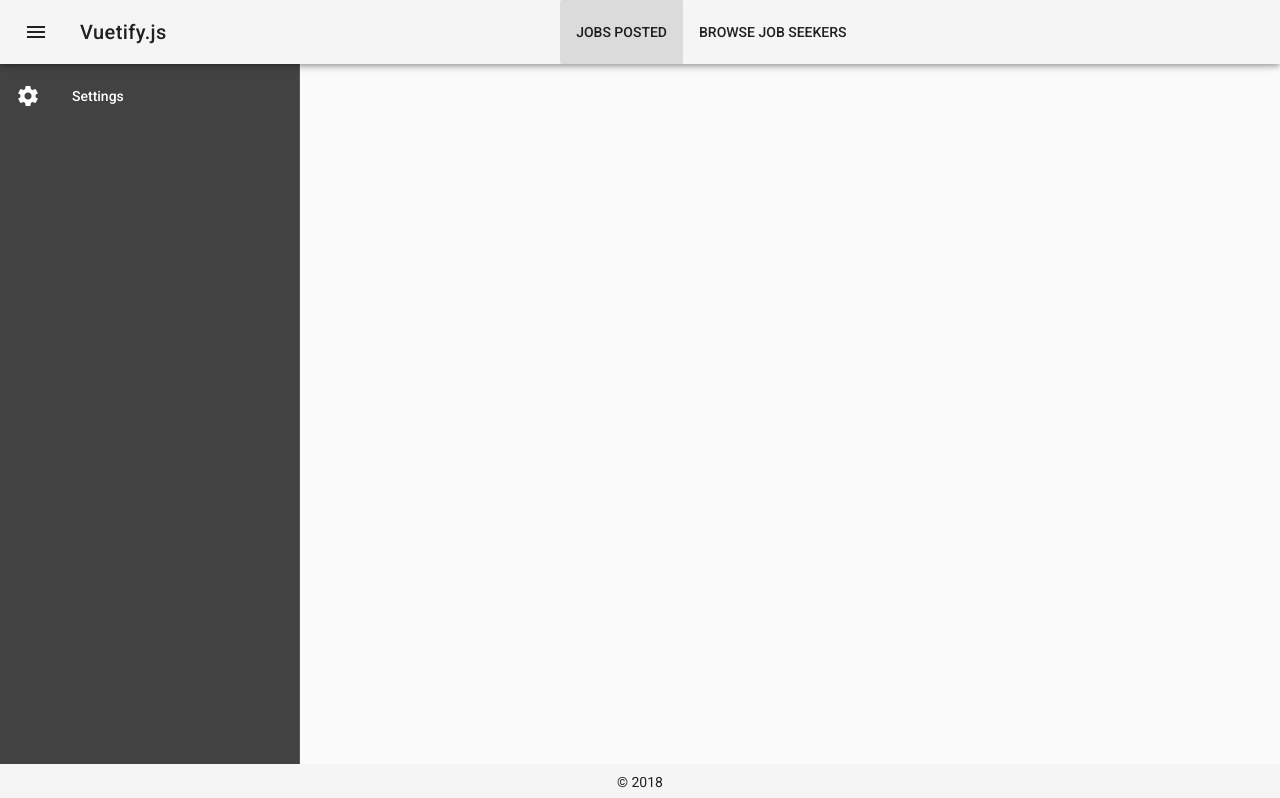
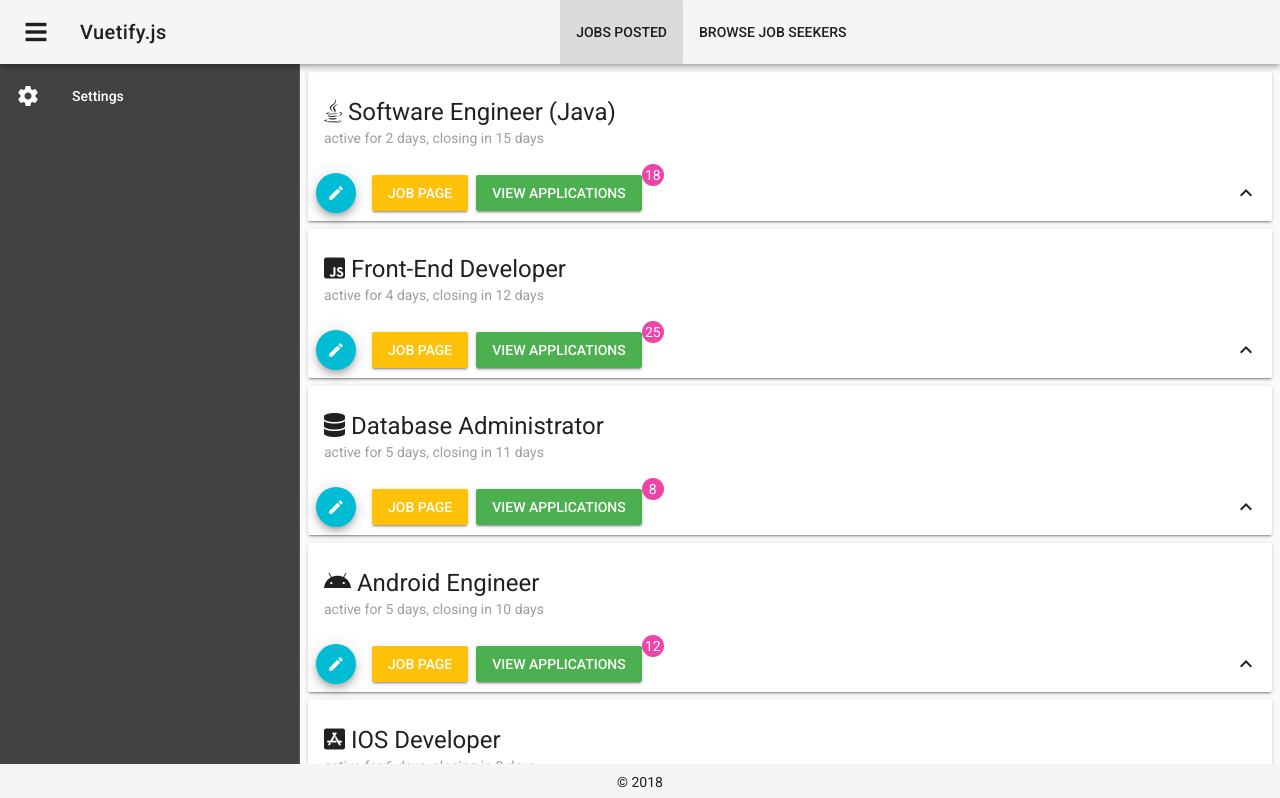
Before and after one commit to douglasleekiathui/wwcode, a Vue app: page / in a window 1280 px wide. Shown: the top 798 px of the page. Built offline with nearby package versions, Linux system fonts and the light colour scheme.

Commit message:
basic dashboard

```diff
--- a/index.html
+++ b/index.html
@@ -5,6 +5,7 @@
     <meta name="viewport" content="width=device-width,initial-scale=1.0">
     <title>team7</title>
     <link href='https://fonts.googleapis.com/css?family=Roboto:300,400,500,700|Material+Icons' rel="stylesheet">
+    <link href="https://cdn.jsdelivr.net/npm/font-awesome@4.7.0/css/font-awesome.min.css" rel="stylesheet">
   </head>
   <body>
     <div id="app"></div>
--- a/package.json
+++ b/package.json
@@ -10,6 +10,7 @@
     "build": "node build/build.js"
   },
   "dependencies": {
+    "@fortawesome/fontawesome-free": "^5.2.0",
     "vue": "^2.5.2",
     "vue-router": "^3.0.1",
     "vuetify": "^1.0.0"
@@ -42,7 +43,7 @@
     "semver": "^5.3.0",
     "shelljs": "^0.7.6",
     "uglifyjs-webpack-plugin": "^1.1.1",
-    "url-loader": "^0.5.8",
+    "url-loader": "^1.0.1",
     "vue-loader": "^13.3.0",
     "vue-style-loader": "^3.0.1",
     "vue-template-compiler": "^2.5.2",
--- /dev/null
+++ b/src/components/jobs/DetailsPage.vue
@@ -0,0 +1,15 @@
+<template>
+    <div>
+      <h1>Details</h1>
+    </div>
+</template>
+
+<script>
+    export default {
+        name: "DetailsPage"
+    }
+</script>
+
+<style scoped>
+
+</style>
--- a/src/components/jobs/Index.vue
+++ b/src/components/jobs/Index.vue
@@ -0,0 +1,117 @@
+<template>
+  <div>
+      <div v-for="job in cardItems">
+        <v-flex>
+          <v-card class="ma-2">
+            <v-card-title primary-title>
+              <div>
+                <div class="headline"><i :class="job.icon"></i> {{job.headline}}</div>
+                <span class="grey--text">{{job.subtitle}}</span>
+              </div>
+            </v-card-title>
+            <v-card-actions>
+              <v-dialog v-model="dialog" persistent max-width="500px">
+                <v-btn slot="activator" color="cyan" fab small dark class="mr-3">
+                  <v-icon>edit</v-icon>
+                </v-btn>
+                <job-details @showDialog="toggleDialog"></job-details>
+              </v-dialog>
+                  <v-btn color="warning mr-2" @click="$router.push({name: 'JobDetailsPage'})">Job Page</v-btn>
+              <v-badge>
+                <span slot="badge">{{job.newApplicants}}</span>
+                <v-btn color="success" @click="$router.push({name: 'Applicants'})">View Applications</v-btn>
+              </v-badge>
+              <v-spacer></v-spacer>
+              <v-btn icon @click="job.showDetails = !job.showDetails">
+                <v-icon>{{ job.showDetails ? 'keyboard_arrow_down' : 'keyboard_arrow_up' }}</v-icon>
+              </v-btn>
+            </v-card-actions>
+
+            <v-slide-y-transition>
+              <v-card-text v-show="job.showDetails">
+                {{job.details}}
+              </v-card-text>
+            </v-slide-y-transition>
+          </v-card>
+        </v-flex>
+      </div>
+      <v-layout row>
+
+      </v-layout>
+  </div>
+</template>
+
+<script>
+  import JobDetails from "./jobDetails";
+  export default {
+    components: {JobDetails},
+    data: () => ({
+      show: false,
+      dialog: false,
+      cardItems: [
+        {
+          code: '001',
+          headline: 'Software Engineer (Java)',
+          icon: 'fab fa-java',
+          newApplicants: 18,
+          subtitle: 'active for 2 days, closing in 15 days',
+          showDetails: false,
+          details: 'Designing, implementing, and maintaining Java applications that are often high-volume and low-latency Applications Delivering high availability and performance Contributing in all phases of the development lifecycle Writing well-designed, efficient, and testable code'
+        },
+        {
+          code: '002',
+          headline: 'Front-End Developer',
+          icon: 'fab fa-js-square',
+          newApplicants: 25,
+          subtitle: 'active for 4 days, closing in 12 days',
+          showDetails: false,
+          details: 'Experienced in developing user-facing UI features for the web. Enjoys building reusable code and libraries UI components in the design system. Does not shy away from having your codes reviewed by your peers.'
+        },
+        {
+          code: '003',
+          headline: 'Database Administrator',
+          icon: 'fas fa-database',
+          newApplicants: 8,
+          subtitle: 'active for 5 days, closing in 11 days',
+          showDetails: false,
+          details: 'Designing, implementing, and maintaining Java applications that are often high-volume and low-latency Applications Delivering high availability and performance Contributing in all phases of the development lifecycle Writing well-designed, efficient, and testable code'
+        },
+        {
+          code: '004',
+          headline: 'Android Engineer',
+          icon: 'fab fa-android',
+          newApplicants: 12,
+          subtitle: 'active for 5 days, closing in 10 days',
+          showDetails: false,
+          details: 'Designing, implementing, and maintaining Java applications that are often high-volume and low-latency Applications Delivering high availability and performance Contributing in all phases of the development lifecycle Writing well-designed, efficient, and testable code'
+        },
+        {
+          code: '005',
+          headline: 'IOS Developer',
+          newApplicants: 3,
+          icon: 'fab fa-app-store-ios',
+          subtitle: 'active for 6 days, closing in 8 days',
+          showDetails: false,
+          details: 'Designing, implementing, and maintaining Java applications that are often high-volume and low-latency Applications Delivering high availability and performance Contributing in all phases of the development lifecycle Writing well-designed, efficient, and testable code'
+        },
+        {
+          code: '006',
+          headline: 'Graduate Program',
+          newApplicants: 35,
+          icon: 'fas fa-graduation-cap',
+          subtitle: 'active for 15 days, closing in 20 days',
+          showDetails: false,
+          details: 'Develop, design and maintain technologies that improve the way our clients and the world works. Transform technology trends into solutions that meet client requirements from analysis to implementation.'
+        }
+      ]
+    }),
+    methods: {
+      toggleDialog(payload) {
+        this.dialog = payload
+      }
+    }
+  }
+</script>
+<style>
+
+</style>
--- /dev/null
+++ b/src/components/jobs/jobDetails.vue
@@ -0,0 +1,108 @@
+<template>
+      <v-card>
+        <v-card-title>
+          <span class="headline">{{job.headline}}</span>
+        </v-card-title>
+        <v-card-text>
+          <v-container grid-list-md>
+            <v-layout wrap>
+              <v-flex>
+                <v-text-field
+                  label="How many people are you hiring for this position"
+                  type="number"
+                  required
+                  prepend-icon="face"
+                  :value="job.positions"
+                ></v-text-field>
+              </v-flex>
+              <v-flex xs12>
+                <v-menu
+                  ref="menu"
+                  :close-on-content-click="false"
+                  v-model="menu"
+                  :nudge-right="40"
+                  :return-value.sync="date"
+                  lazy
+                  transition="scale-transition"
+                  offset-y
+                  full-width
+                  min-width="290px"
+                >
+                  <v-text-field
+                    slot="activator"
+                    v-model="date"
+                    label="Closing Date"
+                    prepend-icon="event"
+                    readonly
+                  ></v-text-field>
+                  <v-date-picker v-model="date" no-title scrollable>
+                    <v-spacer></v-spacer>
+                    <v-btn flat color="primary" @click="menu = false">Cancel</v-btn>
+                    <v-btn flat color="primary" @click="$refs.menu.save(date)">OK</v-btn>
+                  </v-date-picker>
+                </v-menu>
+              </v-flex>
+              <v-combobox
+                v-model="chips"
+                :items="items"
+                label="Key Skills"
+                chips
+                clearable
+                prepend-icon="filter_list"
+                solo
+                multiple
+              >
+                <template slot="selection" slot-scope="data">
+                  <v-chip
+                    :selected="data.selected"
+                    close
+                    @input="remove(data.item)"
+                  >
+                    <strong>{{ data.item }}</strong>&nbsp;
+                  </v-chip>
+                </template>
+              </v-combobox>
+            </v-layout>
+          </v-container>
+          <small>*indicates required field</small>
+        </v-card-text>
+        <v-card-actions>
+          <v-spacer></v-spacer>
+          <v-btn color="blue darken-1" flat @click.native="$emit('showDialog', false)">Close</v-btn>
+          <v-btn color="blue darken-1" flat @click.native="$emit('showDialog', false)">Save</v-btn>
+        </v-card-actions>
+      </v-card>
+</template>
+
+<script>
+    export default {
+      name: "jobDetails",
+      data: () => ({
+        dialog: false,
+        date: '2018-08-02',
+        menu: false,
+        job: {
+          code: '001',
+          headline: 'Software Engineer (Java)',
+          icon: 'fab fa-java',
+          newApplicants: 18,
+          positions: 5,
+          subtitle: '2 days ago',
+          showDetails: false,
+          details: 'Designing, implementing, and maintaining Java applications that are often high-volume and low-latency Applications Delivering high availability and performance Contributing in all phases of the development lifecycle Writing well-designed, efficient, and testable code'
+        },
+        chips: ['Java', 'Spring Framework', 'REST Web Services', 'Version control'],
+        items: ['Java', 'Spring Framework', 'REST Web Services', 'Version control','MySQL', 'JUnit', 'JQuery', 'Hibernate', 'Eclipse IDE', 'SCRUM']
+      }),
+      methods: {
+        remove (item) {
+          this.chips.splice(this.chips.indexOf(item), 1)
+          this.chips = [...this.chips]
+        }
+      }
+    }
+</script>
+
+<style scoped>
+
+</style>
--- a/src/main.js
+++ b/src/main.js
@@ -5,8 +5,10 @@ import App from './App'
 import router from './router'
 import Vuetify from 'vuetify'
 import 'vuetify/dist/vuetify.min.css'
+import '@fortawesome/fontawesome-free/css/all.css'
 
-Vue.use(Vuetify, { theme: {
+Vue.use(Vuetify, {
+  theme: {
     primary: '#ee44aa',
     secondary: '#424242',
     accent: '#82B1FF',
@@ -14,7 +16,9 @@ Vue.use(Vuetify, { theme: {
     info: '#2196F3',
     success: '#4CAF50',
     warning: '#FFC107'
-}})
+  },
+  iconfont: 'fa'
+})
 
 Vue.config.productionTip = false
 
--- a/src/router/index.js
+++ b/src/router/index.js
@@ -9,6 +9,7 @@ import Login from '@/components/Login'
 import Settings from '@/components/Settings'
 
 import Jobs from '@/components/jobs/Index'
+import Details from '@/components/jobs/DetailsPage'
 import Applicants from '@/components/jobs/Applicants'
 
 import Seekers from '@/components/seekers/Index'
@@ -34,7 +35,16 @@ export default new Router({
       }
     },
     {
+      path: '/jobs/details',
+      name: 'JobDetailsPage',
+      components: {
+        default:Details,
+        layout:CompanyLayout
+      }
+    },
+    {
       path: '/jobs/applicants',
+      name: 'Applicants',
       components: {
         default:Applicants,
         layout:CompanyLayout
```
Also changed, not shown: 1 other file (tests, documents, lock files or other folders). Lines whose indentation alone changed are shown as unchanged.
